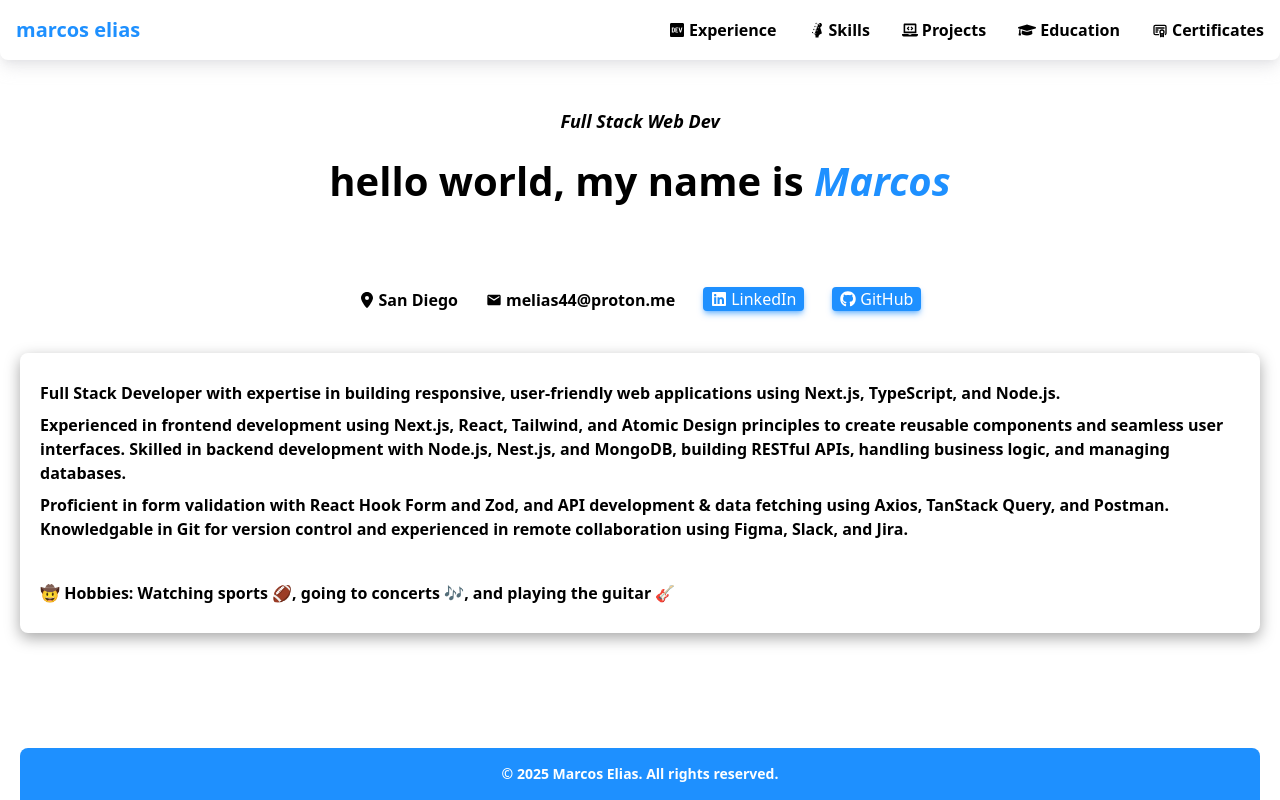
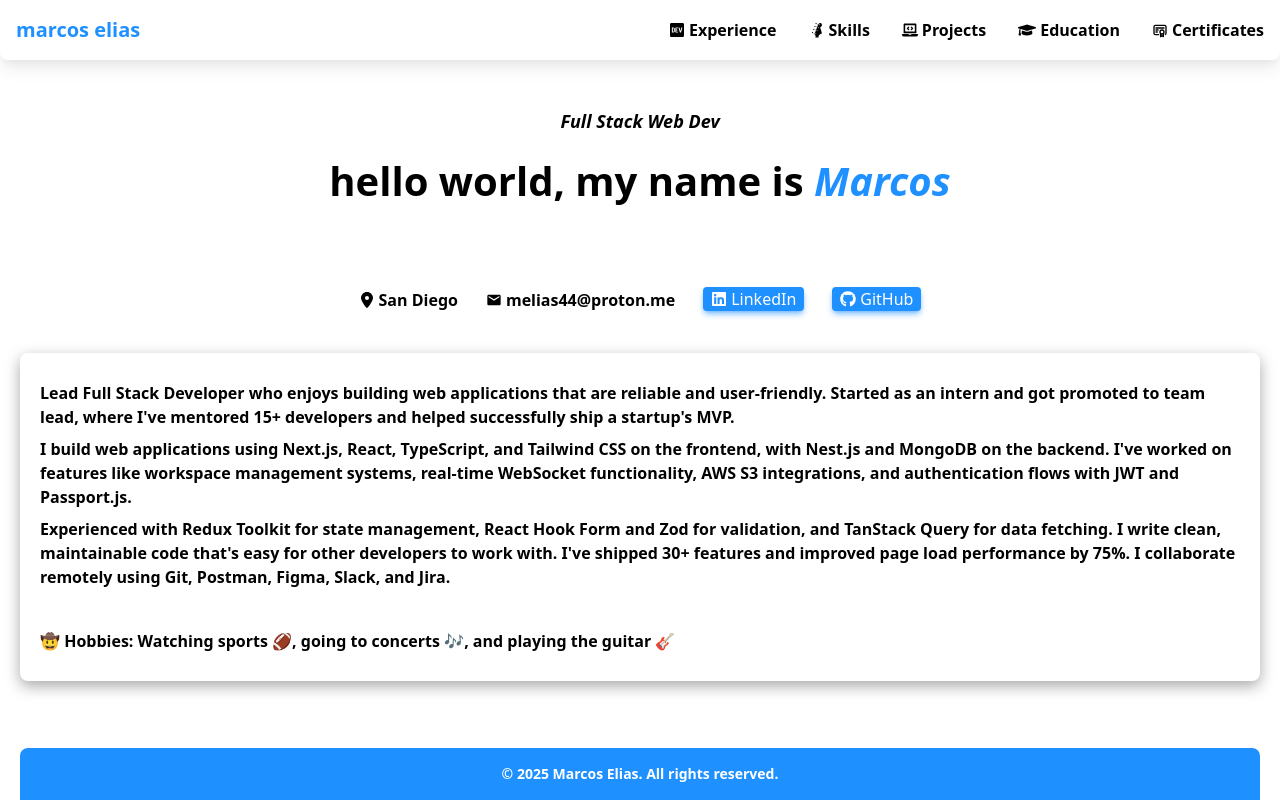
Before and after one commit to mark-elias/MyPortfolio_Next.js, a Next.js app: page / in a window 1280 px wide. Built offline with nearby package versions, Linux system fonts and the light colour scheme.

Commit message:
udpate summary

```diff
--- a/src/constants/summary.constants.ts
+++ b/src/constants/summary.constants.ts
@@ -1,10 +1,10 @@
 export const summaryText = {
   summary1:
-    "Full Stack Developer with expertise in building responsive, user-friendly web applications using Next.js, TypeScript, and Node.js.",
+    "Lead Full Stack Developer who enjoys building web applications that are reliable and user-friendly. Started as an intern and got promoted to team lead, where I've mentored 15+ developers and helped successfully ship a startup's MVP.",
   summary2:
-    "Experienced in frontend development using Next.js, React, Tailwind, and Atomic Design principles to create reusable components and seamless user interfaces. Skilled in backend development with Node.js, Nest.js, and MongoDB, building RESTful APIs, handling business logic, and managing databases.",
+    "I build web applications using Next.js, React, TypeScript, and Tailwind CSS on the frontend, with Nest.js and MongoDB on the backend. I've worked on features like workspace management systems, real-time WebSocket functionality, AWS S3 integrations, and authentication flows with JWT and Passport.js.",
   summary3:
-    "Proficient in form validation with React Hook Form and Zod, and API development & data fetching using Axios, TanStack Query, and Postman. Knowledgable in Git for version control and experienced in remote collaboration using Figma, Slack, and Jira.",
+    "Experienced with Redux Toolkit for state management, React Hook Form and Zod for validation, and TanStack Query for data fetching. I write clean, maintainable code that's easy for other developers to work with. I've shipped 30+ features and improved page load performance by 75%. I collaborate remotely using Git, Postman, Figma, Slack, and Jira.",
   summary4:
     "🤠 Hobbies: Watching sports 🏈, going to concerts 🎶, and playing the guitar 🎸",
 };
```
